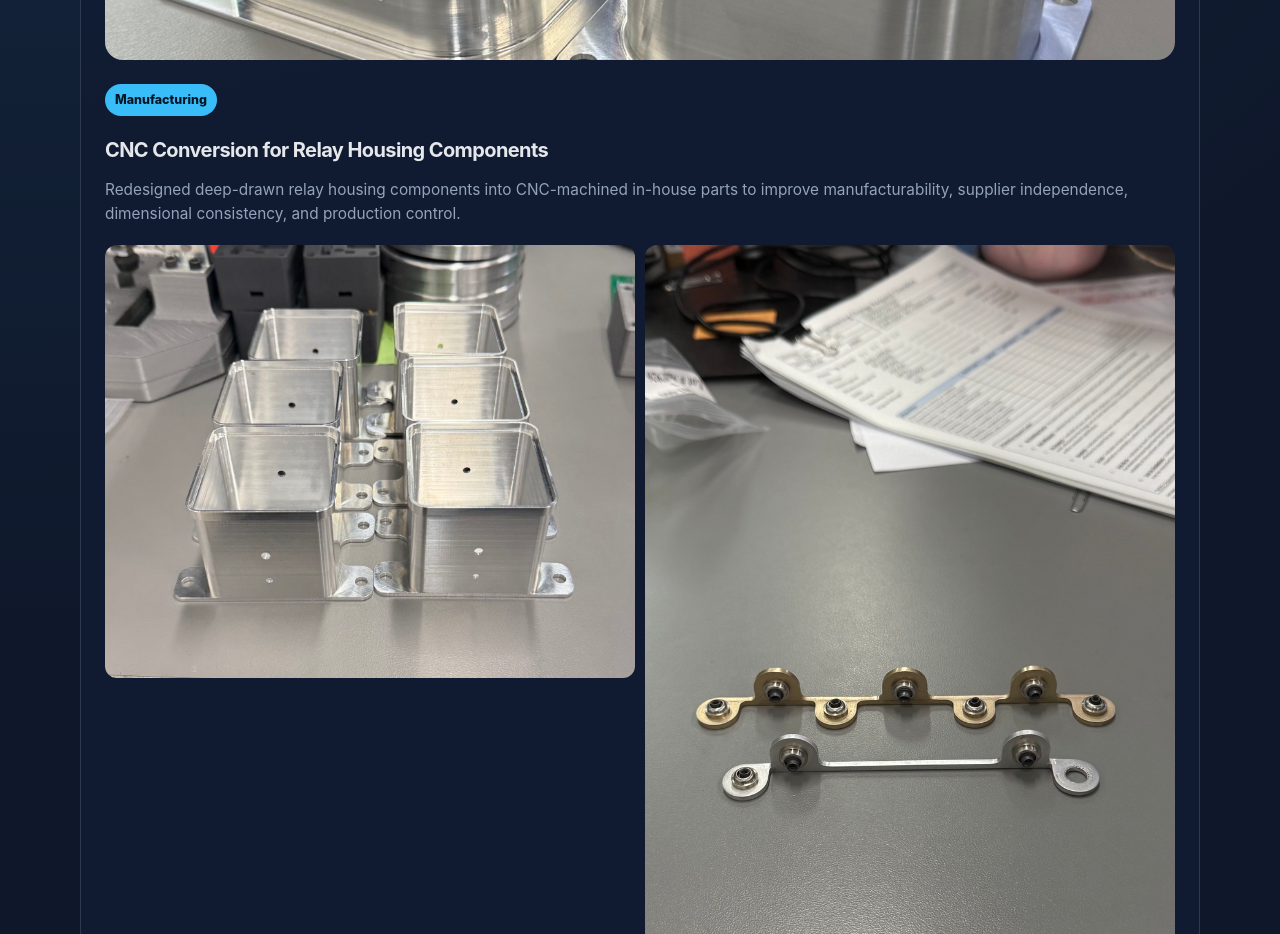
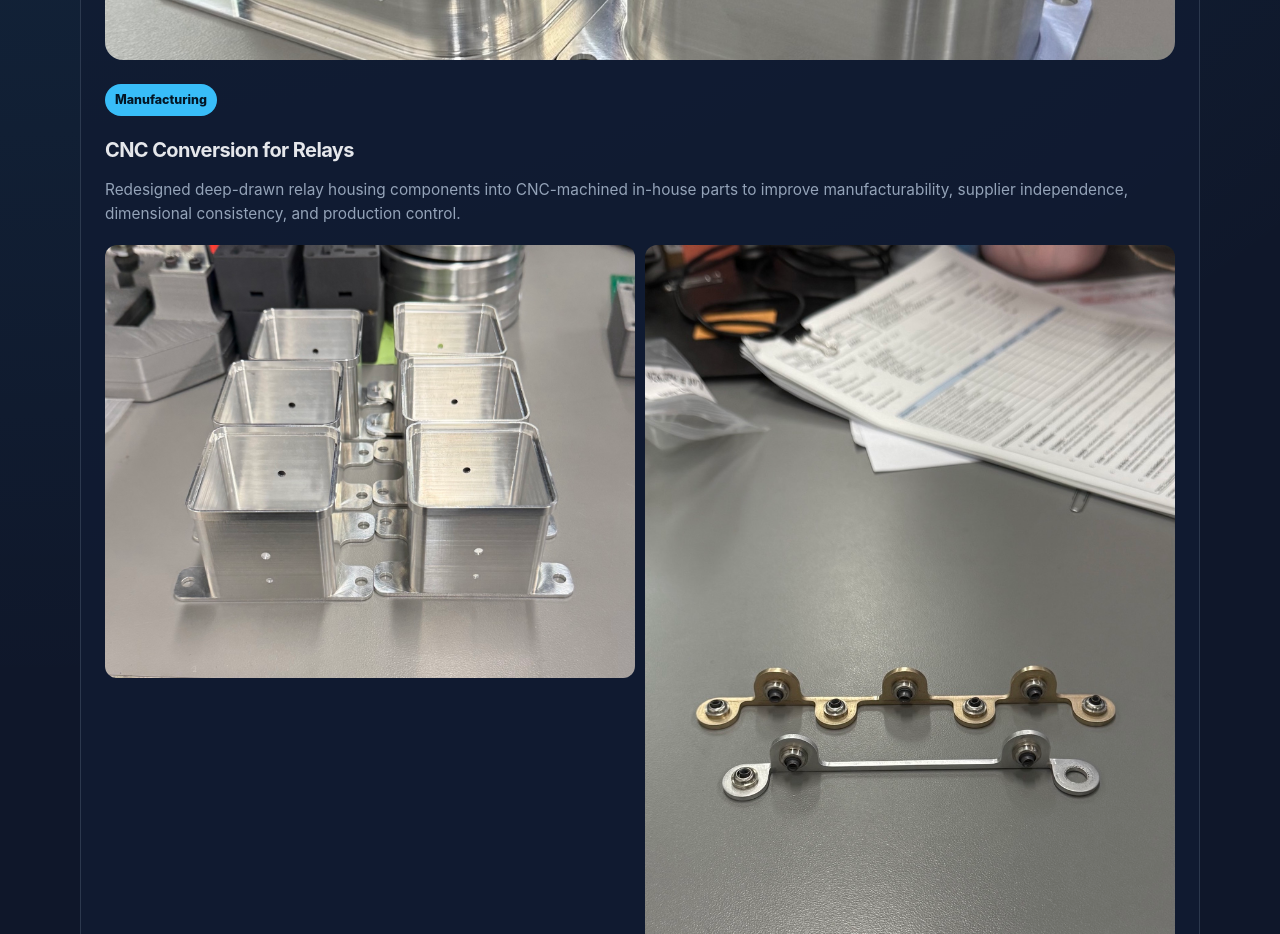
Before and after one commit to andymai053/andy-engineering-portfolio, a plain HTML site: page index.html in a window 1280 px wide. Shown: the part 1400-2334 px from the top of the page. Drawn offline with Linux system fonts and the light colour scheme.

Commit message:
Update index.html

```diff
--- a/index.html
+++ b/index.html
@@ -458,7 +458,7 @@
 
   <span class="tag">Manufacturing</span>
 
-  <h3>CNC Conversion for Relay Housing Components</h3>
+  <h3>CNC Conversion for Relays</h3>
 
   <p>
     Redesigned deep-drawn relay housing components into CNC-machined in-house parts
```
